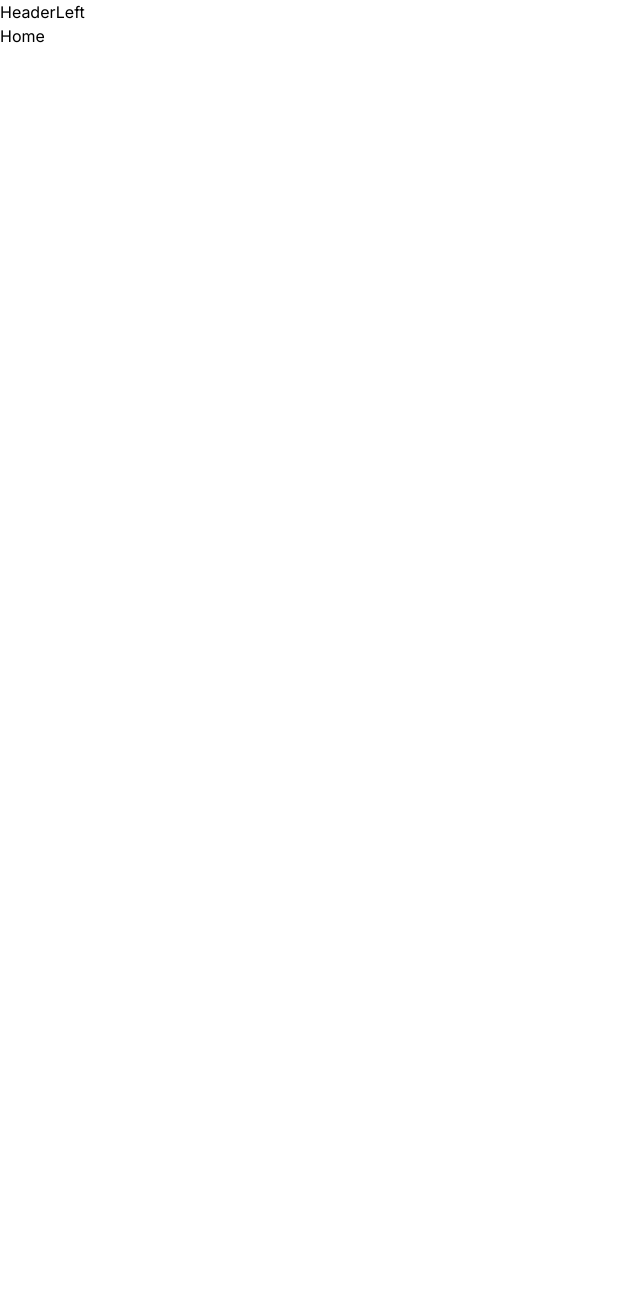
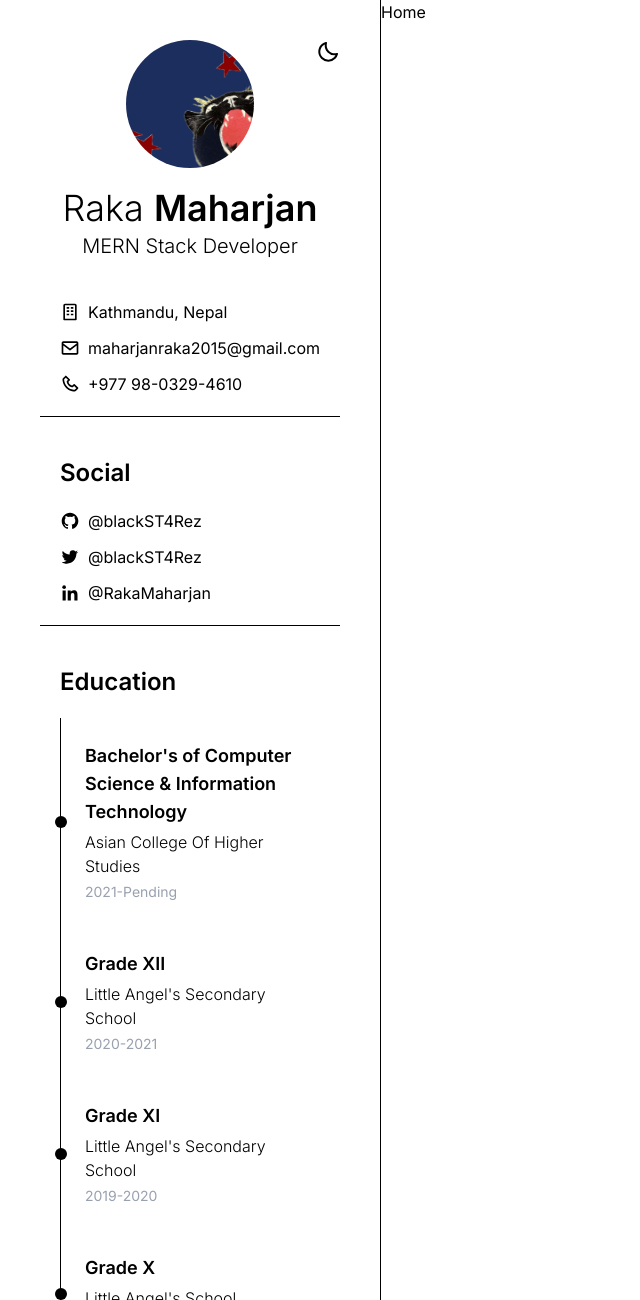
Before and after one commit to blackST4Rez/Portfolio, a React (Vite) app: page / in a window 1280 px wide. Shown: the top 1300 px of the page, without its empty margins (0-640 px from the left). Before the commit the page ends 800 px from the top, so only its background shows below. Built offline with nearby package versions, Linux system fonts and the light colour scheme.

Commit message:
Left Section of the portfolio is completed.

```diff
--- a/src/App.jsx
+++ b/src/App.jsx
@@ -1,14 +1,23 @@
-import HeaderLeft from "./components/HeaderLeft"
-import Home from "./components/Home"
+import { useState } from "react";
+import HeaderLeft from "./components/HeaderLeft";
+import Home from "./components/Home";
 
+function App() {
+  const [darkMode, setDarkMode] = useState(false);
 
-const App = () => {
+  const toggleDarkMode = () => {
+    setDarkMode((prevMode) => !prevMode);
+    document.documentElement.classList.toggle("dark", !darkMode)
+  }
+
   return (
-    <div className="min-h-screen w-full flex flex-col ">
-      <HeaderLeft />
-      <Home />
-    </div>
-  )
+    <>
+      <div className={`min-h-screen w-full flex flex-col sm:flex-row subpixel-antialiased ${darkMode ? "bg-black text-white" : "bg-white text-black"}`}>
+        <HeaderLeft darkMode={darkMode} toggleDarkMode={toggleDarkMode}/>
+        <Home />
+      </div>
+    </>
+  );
 }
 
-export default App
+export default App;
--- a/src/components/HeaderLeft.jsx
+++ b/src/components/HeaderLeft.jsx
@@ -1,7 +1,120 @@
+import image from '/public/Profile.png'
+import { BiSun, BiMoon, BiEnvelope, BiPhone, BiBuilding, BiLogoGithub, BiLogoTwitter, BiLogoLinkedin } from 'react-icons/bi'
 
-const HeaderLeft = () => {
+const HeaderLeft = ({darkMode, toggleDarkMode}) => {
     return (
-        <div>HeaderLeft</div>
+        <div className='min-h-screen flex-1 relative p-10 transition-all duration-500 dark:bg-black dark:text-white sm:border-r dark:border-gray-700'>
+        <div className="flex flex-col gap-5">
+            <div className="flex flex-col items-center justify-center gap-5">
+            <img src={image} alt="" className='w-32 h-32 rounded-full' />
+
+            <div className="text-center space-y-1">
+                <h1 className='text-4xl font-light'>
+                Raka <span className='font-semibold'>Maharjan</span>
+                </h1>
+                <h3 className='text-xl font-light'>MERN Stack Developer</h3>
+            </div>
+
+            <button className='absolute right-10 top-10' onClick={toggleDarkMode}>
+                {
+                darkMode ? (
+                    <BiSun className='text-2xl'/>
+                ) : (
+                    <BiMoon className='text-2xl'/>
+                )
+                }
+            </button>
+            </div>
+
+                <div className="flex flex-col items-start justify-start gap-5 border-b p-5 dark:border-bs-gray-700">
+                    <ul className="space-y-3">
+                        <li className="flex items-center gap-2">
+                            <BiBuilding className='text-xl' />
+                            <span>Kathmandu, Nepal</span>
+                        </li>
+                        <li className="flex items-center gap-2">
+                            <BiEnvelope className='text-xl' />
+                            <span>maharjanraka2015@gmail.com</span>
+                        </li>
+                        <li className="flex items-center gap-2">
+                            <BiPhone className='text-xl' />
+                            <span>+977 98-0329-4610</span>
+                        </li>
+                    </ul>
+                </div>
+
+                <div className="flex flex-col items-start justify-start gap-5 border-b p-5 dark:border-bs-gray-700">
+                    <h1 className="text-baes font-semibold md:text-2xl">Social</h1>
+                    <ul className="space-y-3">
+                        <li className="flex items-center gap-2">
+                            <BiLogoGithub className='text-xl' />
+                            <span>@blackST4Rez</span>
+                        </li>
+                        <li className="flex items-center gap-2">
+                            <BiLogoTwitter className='text-xl' />
+                            <span>@blackST4Rez</span>
+                        </li>
+                        <li className="flex items-center gap-2">
+                            <BiLogoLinkedin className='text-xl' />
+                            <span>@RakaMaharjan</span>
+                        </li>
+                    </ul>
+                </div>
+
+                <div className="flex flex-col items-start justify-start gap-5 border-b p-5 dark:border-bs-gray-700">
+                    <h1 className="text-baes font-semibold md:text-2xl">Education</h1>
+
+                    <ul>
+                        <li className='relative flex flex-col gap-1 border-l p-6 before:absolute before:-left-1.5 before:top-1/2 before:h-3 before:w-3 before:-translate-y-1/2 before:rounded-full before:bg-black dark:before:bg-white before:transform'>
+                            <span className='font-semibold md:text-lg'>Bachelor's of Computer Science & Information Technology</span>
+                            <span className='font-light'>Asian College Of Higher Studies</span>
+                            <span className='text-sm text-gray-400'>2021-Pending</span>
+                        </li>
+                        <li className='relative flex flex-col gap-1 border-l p-6 before:absolute before:-left-1.5 before:top-1/2 before:h-3 before:w-3 before:-translate-y-1/2 before:rounded-full before:bg-black dark:before:bg-white before:transform'>
+                            <span className='font-semibold md:text-lg'>Grade XII</span>
+                            <span className='font-light'>Little Angel's Secondary School</span>
+                            <span className='text-sm text-gray-400'>2020-2021</span>
+                        </li>
+                        <li className='relative flex flex-col gap-1 border-l p-6 before:absolute before:-left-1.5 before:top-1/2 before:h-3 before:w-3 before:-translate-y-1/2 before:rounded-full before:bg-black dark:before:bg-white before:transform'>
+                            <span className='font-semibold md:text-lg'>Grade XI</span>
+                            <span className='font-light'>Little Angel's Secondary School</span>
+                            <span className='text-sm text-gray-400'>2019-2020</span>
+                        </li>
+                        <li className='relative flex flex-col gap-1 border-l p-6 before:absolute before:-left-1.5 before:top-1/2 before:h-3 before:w-3 before:-translate-y-1/2 before:rounded-full before:bg-black dark:before:bg-white before:transform'>
+                            <span className='font-semibold md:text-lg'>Grade X</span>
+                            <span className='font-light'>Little Angel's School</span>
+                            <span className='text-sm text-gray-400'>2018-2019</span>
+                        </li>
+                    </ul>
+                </div>
+
+                <div className="flex flex-col items-start justify-start gap-5 border-b p-5 dark:border-bs-gray-700">
+                    <h1 className='text-base font-semibold md-text-2xl'>SKILLS</h1>
+
+                    <div className="flex flex-wrap gap-3">
+                        <span className="rounded-xl bg-black text-white p-3 text-center dark:bg-white dark:text-black">HTML</span>
+                        <span className="rounded-xl bg-black text-white p-3 text-center dark:bg-white dark:text-black">CSS</span>
+                        <span className="rounded-xl bg-black text-white p-3 text-center dark:bg-white dark:text-black">JavaScript</span>
+                        <span className="rounded-xl bg-black text-white p-3 text-center dark:bg-white dark:text-black">React</span>
+                        <span className="rounded-xl bg-black text-white p-3 text-center dark:bg-white dark:text-black">Tailwind</span>
+                        <span className="rounded-xl bg-black text-white p-3 text-center dark:bg-white dark:text-black">NodeJS</span>
+                        <span className="rounded-xl bg-black text-white p-3 text-center dark:bg-white dark:text-black">Express</span>
+                        <span className="rounded-xl bg-black text-white p-3 text-center dark:bg-white dark:text-black">MongoDB</span>
+                        <span className="rounded-xl bg-black text-white p-3 text-center dark:bg-white dark:text-black">Git</span>
+                        <span className="rounded-xl bg-black text-white p-3 text-center dark:bg-white dark:text-black">Github</span>
+
+                    </div>
+                </div>
+
+                <div className="flex flex-col items-start justify-start gap-5 border-b p-5 dark:border-bs-gray-700">
+                    <h1 className="text-bae font-semibold md:text-2xl">LANGUAGES</h1>
+                    <ul className="flex list-disc flex-wrap gap-12 md:text-lg">
+                        <li>English</li>
+                        <li>Nepali</li>
+                    </ul>
+                </div>
+        </div>
+        </div>
     )
 }
 
--- a/src/components/Home.jsx
+++ b/src/components/Home.jsx
@@ -2,7 +2,9 @@
 
 const Home = () => {
     return (
-        <div>Home</div>
+        <div className="min-h-screen flex-3">
+            Home
+        </div>
     )
 }
 
```
Also changed, not shown: public/Profile.png (added).
